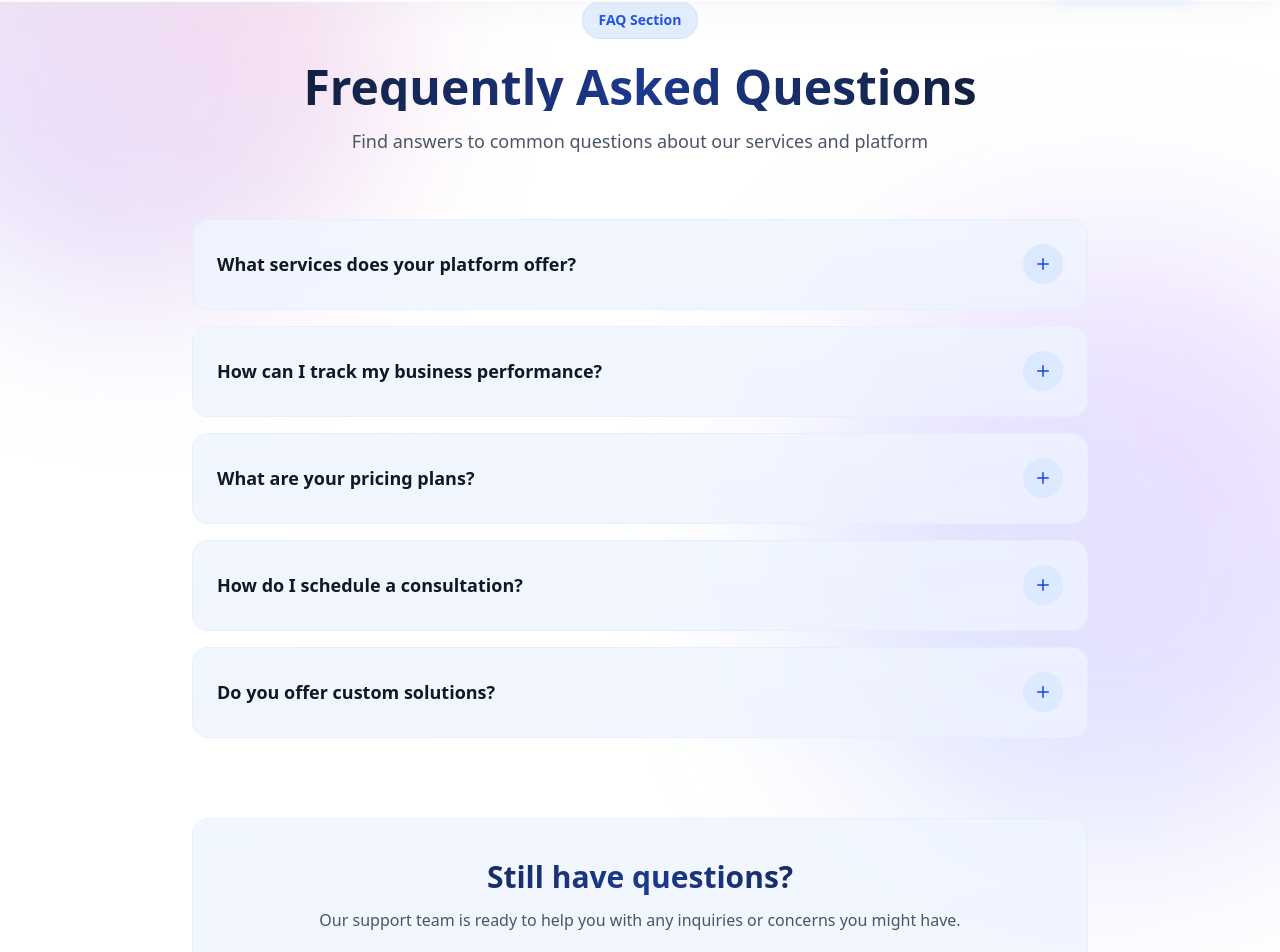
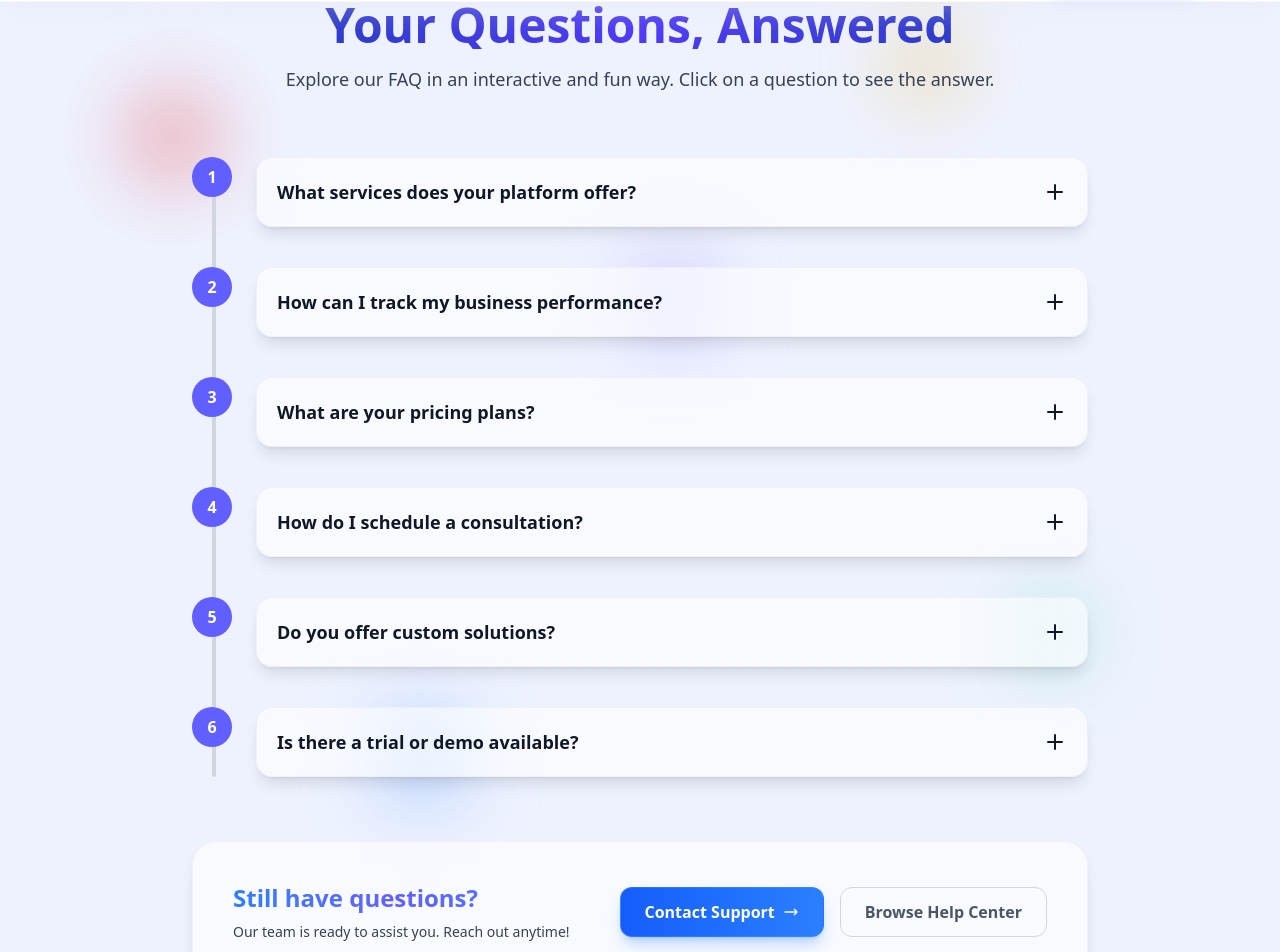
Before and after one commit to kanishka-commits/BizFlow, a React (Vite) app: page /faqs in a window 1280 px wide. Shown: the part 79-1031 px from the top of the page. Built offline with nearby package versions, Linux system fonts and the light colour scheme.

Commit message:
revamp faq section and CTA

```diff
--- a/src/components/FAQ.jsx
+++ b/src/components/FAQ.jsx
@@ -1,50 +1,43 @@
-// Mock AnimatePresence component
-const AnimatePresence = ({ children, initial }) => children;
 import { useState } from "react";
-import { useNavigate } from 'react-router-dom';
+import { useNavigate } from "react-router-dom";
+import { motion, AnimatePresence } from "framer-motion";
+import { useTheme } from "../context/ThemeContext";
 import { Plus, Minus } from "lucide-react";
-
-import { useTheme } from "../context/ThemeContext";
-
-// Mock motion and theme utilities to preserve original structure
-const motion = {
-  div: ({ children, variants, className, onClick, ...props }) => (
-    <div className={className} onClick={onClick} {...props}>{children}</div>
-  ),
-  h2: ({ children, variants, className }) => (
-    <h2 className={className}>{children}</h2>
-  )
-};
-
-const fadeIn = (direction, delay) => ({});
-const textVariant = (delay) => ({});
 
 const faqs = [
   {
-    question: "What services does your platform offer?",
-    answer:
-      "Our platform offers web design, ad creatives, automation services, and infographics to help your business grow.",
+    q: "What services does your platform offer?",
+    a: "Web design, automation, ad creatives, infographics, and more.",
   },
   {
-    question: "How can I track my business performance?",
-    answer:
-      "Our analytics dashboard provides real-time insights, key performance indicators, and detailed reports.",
+    q: "How can I track my business performance?",
+    a: "Real-time dashboards, KPIs, and detailed analytics reports.",
   },
   {
-    question: "What are your pricing plans?",
-    answer:
-      "We offer flexible pricing plans from basic to enterprise levels. Check our Pricing section for details.",
+    q: "What are your pricing plans?",
+    a: "Flexible plans from basic to enterprise. Check Pricing section for details.",
   },
   {
-    question: "How do I schedule a consultation?",
-    answer:
-      "You can easily schedule a consultation through our online booking system by selecting your date and time.",
+    q: "How do I schedule a consultation?",
+    a: "Easily book online by selecting your preferred date and time.",
   },
   {
-    question: "Do you offer custom solutions?",
-    answer:
-      "Yes, we specialize in tailored solutions for businesses. Contact our team to discuss your requirements.",
+    q: "Do you offer custom solutions?",
+    a: "Yes! Tailored solutions are available. Contact us to discuss requirements.",
   },
+  {
+    q: "Is there a trial or demo available?",
+    a: "Yes! You can request a free trial or schedule a live demo to explore our platform before committing.",
+  },
+];
+
+// Predefined decorative bulbs
+const bulbs = [
+  { size: 60, x: "10%", y: "15%", color: "#F87171" },
+  { size: 40, x: "70%", y: "10%", color: "#FBBF24" },
+  { size: 50, x: "30%", y: "70%", color: "#60A5FA" },
+  { size: 35, x: "80%", y: "60%", color: "#34D399" },
+  { size: 45, x: "50%", y: "30%", color: "#A78BFA" },
 ];
 
 export default function FAQ() {
@@ -52,169 +45,145 @@ export default function FAQ() {
   const { isDarkMode } = useTheme();
   const [openIndex, setOpenIndex] = useState(null);
 
-  const toggleFAQ = (index) => {
-    setOpenIndex(openIndex === index ? null : index);
-  };
+  const toggle = (index) => setOpenIndex(openIndex === index ? null : index);
+
+  const bgGlass = isDarkMode
+    ? "bg-gray-900/60 backdrop-blur-lg text-white border border-gray-700/50 shadow-xl"
+    : "bg-white/60 backdrop-blur-lg text-gray-900 border border-gray-200/50 shadow-lg";
 
   return (
-    <div className="min-h-screen bg-transparent">
     <section
-        id="faq"
-        className="py-20 bg-transparent transition-colors duration-300"
-      >
-        <div className="container mx-auto px-4 sm:px-6 lg:px-8">
-          <motion.div variants={fadeIn("up", 0.3)} className="max-w-4xl mx-auto">
-            {/* Header Section */}
-            <div className="text-center mb-16">
-              <div
-                className={`inline-block px-4 py-2 rounded-full text-sm font-semibold mb-6 transition-all duration-500 backdrop-blur-md ${
-                  isDarkMode
-                    ? "bg-blue-500/20 text-blue-300 border border-blue-400/30"
-                    : "bg-blue-100/80 text-blue-700 border border-blue-200/60"
+      className={`relative min-h-screen py-20 px-4 sm:px-6 lg:px-8 transition-colors duration-500 ${
+        isDarkMode ? "bg-gray-900" : "bg-indigo-50"
       }`}
     >
-                FAQ Section
-              </div>
+      {/* Frosted Bulb Background */}
+      {/* Frosted Bulb Background */}
+      {bulbs.map((b, i) => (
+        <div
+          key={i}
+          className="absolute rounded-full z-0"
+          style={{
+            width: b.size * 1.5,
+            height: b.size * 1.5,
+            top: b.y,
+            left: b.x,
+            background: b.color,
+            filter: "blur(40px)",
+            opacity: 0.6,
+            mixBlendMode: isDarkMode ? "screen" : "multiply",
+          }}
+        />
+      ))}
 
-              <motion.h2
-                variants={textVariant(0.2)}
-                className={`text-4xl md:text-5xl font-bold mb-4 transition-all duration-500 ${
+      <div className="relative z-10 max-w-4xl mx-auto text-center mb-16">
+        <h2
+          className={`text-4xl md:text-5xl font-extrabold mb-4 bg-clip-text text-transparent bg-gradient-to-r ${
             isDarkMode
-                    ? "text-white"
-                    : "text-gray-900"
-                } bg-gradient-to-r ${
-                  isDarkMode
-                    ? "from-white via-blue-100 to-white"
-                    : "from-gray-900 via-blue-900 to-gray-900"
-                } bg-clip-text text-transparent`}
+              ? "from-white via-blue-300 to-white"
+              : "from-blue-800 via-indigo-600 to-blue-800"
+          }`}
         >
-                Frequently Asked Questions
-              </motion.h2>
-
-              <p className={`text-lg max-w-2xl mx-auto transition-colors duration-500 ${
-                isDarkMode ? "text-gray-300" : "text-gray-600"
-              }`}>
-                Find answers to common questions about our services and platform
+          Your Questions, Answered
+        </h2>
+        <p
+          className={`${
+            isDarkMode ? "text-gray-300" : "text-gray-700"
+          } text-lg`}
+        >
+          Explore our FAQ in an interactive and fun way. Click on a question to
+          see the answer.
         </p>
       </div>
 
-            {/* FAQ Items */}
-            <div className="space-y-4">
-              {faqs.map((faq, index) => (
+      <div className="relative max-w-4xl mx-auto z-10">
+        <div
+          className={`absolute left-5 top-0 bottom-0 w-1 ${
+            isDarkMode ? "bg-gray-700" : "bg-gray-300"
+          } rounded-full`}
+        ></div>
+
+        {faqs.map((faq, i) => (
+          <div key={i} className="relative flex items-start mb-10">
+            {/* Dot */}
+            <div
+              className={`flex-shrink-0 w-10 h-10 rounded-full ${
+                isDarkMode ? "bg-blue-500" : "bg-indigo-500"
+              } flex items-center justify-center text-white font-bold`}
+            >
+              {i + 1}
+            </div>
+
+            {/* Content */}
+            <div className="ml-6 flex-1 cursor-pointer">
               <motion.div
-                  key={index}
-                  variants={fadeIn("up", 0.1 * (index + 1))}
-                  className={`group rounded-2xl border cursor-pointer transition-all duration-500 ease-out backdrop-blur-md transform-gpu hover:scale-[1.01]
-                    ${openIndex === index
-                      ? (isDarkMode
-                          ? "bg-gradient-to-br from-gray-800 to-gray-900 text-white border border-gray-700 shadow-2xl shadow-gray-900/50 scale-[1.02]"
-                          : "bg-gradient-to-br from-blue-50 to-indigo-50 text-gray-900 border border-blue-100 shadow-2xl shadow-indigo-500/15 scale-[1.02]")
-                      : (isDarkMode
-                          ? "bg-gradient-to-br from-gray-800/80 to-gray-900/80 text-white border border-gray-700/50 hover:from-gray-800 hover:to-gray-900 hover:border-gray-700 hover:shadow-xl hover:shadow-gray-900/40"
-                          : "bg-gradient-to-br from-blue-50/80 to-indigo-50/80 text-gray-900 border border-blue-100/50 hover:from-blue-50 hover:to-indigo-50 hover:border-blue-100 hover:shadow-xl hover:shadow-indigo-500/10")
-                    }
-                  `}
-                  onClick={() => toggleFAQ(index)}
+                onClick={() => toggle(i)}
+                className={`p-5 rounded-2xl border transition-shadow duration-300 ${bgGlass} hover:shadow-2xl flex justify-between items-center`}
+                whileHover={{ scale: 1.03 }}
               >
-                  <div className="flex justify-between items-center p-6">
-                    <h3
-                      className={`text-lg font-semibold pr-4 transition-all duration-300 ${
-                        isDarkMode
-                          ? "text-white group-hover:text-gray-200"
-                          : "text-gray-900 group-hover:text-gray-700"
+                <h3 className="font-semibold text-lg">{faq.q}</h3>
+                <div className="ml-4">
+                  {openIndex === i ? <Minus size={24} /> : <Plus size={24} />}
+                </div>
+              </motion.div>
+
+              <AnimatePresence>
+                {openIndex === i && (
+                  <motion.div
+                    initial={{ opacity: 0, x: 50 }}
+                    animate={{ opacity: 1, x: 0 }}
+                    exit={{ opacity: 0, x: 50 }}
+                    transition={{ duration: 0.3 }}
+                    className={`mt-3 text-sm ${
+                      isDarkMode ? "text-gray-300" : "text-gray-700"
                     }`}
                   >
-                      {faq.question}
-                    </h3>
-
-                    <div
-                      className={`flex-shrink-0 w-10 h-10 rounded-full flex items-center justify-center transition-all duration-300 transform ${
-                        openIndex === index
-                          ? "rotate-180 scale-110"
-                          : "group-hover:scale-110 group-hover:rotate-12 group-hover:-translate-y-0.5"
-                      } ${
-                        isDarkMode
-                          ? (openIndex === index
-                              ? "bg-gray-600 text-white shadow-lg shadow-gray-900/30"
-                              : "bg-gray-700 text-gray-300 group-hover:bg-gray-600 group-hover:text-white group-hover:shadow-md group-hover:shadow-gray-900/20")
-                          : (openIndex === index
-                              ? "bg-indigo-100 text-indigo-700 shadow-lg shadow-indigo-500/20"
-                              : "bg-blue-100 text-blue-700 group-hover:bg-indigo-100 group-hover:text-indigo-700 group-hover:shadow-md group-hover:shadow-indigo-500/10")
-                      }`}
-                    >
-                      {openIndex === index ? (
-                        <Minus size={18} className="transition-all duration-300" />
-                      ) : (
-                        <Plus size={18} className="transition-all duration-300" />
+                    {faq.a}
+                  </motion.div>
                 )}
+              </AnimatePresence>
             </div>
           </div>
-
-                  {/* Smooth animated content */}
-                  <div
-                    className={`overflow-hidden border-t transition-all duration-500 ease-in-out ${
-                      isDarkMode ? "border-gray-700" : "border-blue-100"
-                    }`}
-                    style={{
-                      maxHeight: openIndex === index ? "500px" : "0px",
-                      opacity: openIndex === index ? 1 : 0,
-                      transform: `translateY(${openIndex === index ? "0" : "-10px"})`,
-                      transition: "all 0.5s cubic-bezier(0.4, 0, 0.2, 1)"
-                    }}
-                  >
-                    <div className="px-6 pb-6">
-                      <p
-                        className={`pt-4 text-base leading-relaxed transition-all duration-300 ${
-                          isDarkMode ? "text-gray-300" : "text-gray-700"
-                        }`}
-                        style={{
-                          transform: `translateY(${openIndex === index ? "0" : "-5px"})`,
-                          transition: "transform 0.4s ease-out 0.1s"
-                        }}
-                      >
-                        {faq.answer}
-                      </p>
-                    </div>
-                  </div>
-                </motion.div>
         ))}
       </div>
 
-            {/* Enhanced Bottom CTA Section - UPDATED */}
-            <div className="text-center mt-20">
-              <div className={`p-10 rounded-2xl border transition-all duration-500 ease-out backdrop-blur-md transform-gpu hover:scale-[1.01] ${
-                  isDarkMode
-                    ? "bg-gradient-to-br from-gray-800/80 to-gray-900/80 text-white border border-gray-700/50 hover:from-gray-800 hover:to-gray-900 hover:border-gray-700 hover:shadow-xl hover:shadow-gray-900/40"
-                    : "bg-gradient-to-br from-blue-50/80 to-indigo-50/80 text-gray-900 border border-blue-100/50 hover:from-blue-50 hover:to-indigo-50 hover:border-blue-100 hover:shadow-xl hover:shadow-indigo-500/10"
-                }`}>
+      {/* CTA */}
+      <motion.div
+        initial={{ opacity: 0, y: 20 }}
+        animate={{ opacity: 1, y: 0 }}
+        transition={{ duration: 0.5, delay: 0.2 }}
+        className={`max-w-4xl mx-auto mt-16 p-10 rounded-3xl flex flex-col sm:flex-row justify-between items-center gap-6 ${bgGlass}`}
+      >
         <div>
-                  <h3 className={`text-3xl font-bold mb-3 bg-gradient-to-r ${
-                    isDarkMode
-                      ? "from-white via-blue-100 to-white"
-                      : "from-gray-900 via-blue-900 to-gray-900"
-                  } bg-clip-text text-transparent`}>
+          <h3 className="text-2xl font-bold mb-2 bg-clip-text text-transparent bg-gradient-to-r from-blue-500 via-indigo-500 to-blue-500">
             Still have questions?
           </h3>
-                  <p className={`mb-8 text-base leading-relaxed transition-colors duration-500 ${
-                    isDarkMode ? "text-gray-300" : "text-gray-600"
-                  }`}>
-                    Our support team is ready to help you with any inquiries or concerns you might have.
+          <p
+            className={`${
+              isDarkMode ? "text-gray-300" : "text-gray-700"
+            } text-sm`}
+          >
+            Our team is ready to assist you. Reach out anytime!
           </p>
+        </div>
+        <div className="flex gap-4 flex-col sm:flex-row">
+          <button
+  onClick={() => navigate("/contact")}
+  className={`
+    relative overflow-hidden px-6 py-3 rounded-xl font-semibold text-white
+    bg-gradient-to-r from-blue-600 to-blue-500
+    backdrop-blur-md shadow-lg shadow-blue-500/30
+    border border-blue-400/30
+    transition-transform duration-300 transform hover:scale-105
+    hover:from-blue-500 hover:to-blue-400
+  `}
+>
+  {/* Animated shine effect */}
+  <span className="absolute inset-0 bg-white/20 opacity-0 group-hover:opacity-50
+                   -translate-x-full group-hover:translate-x-0
+                   transition-all duration-700 pointer-events-none rounded-xl"></span>
 
-                  <div className="flex flex-col sm:flex-row gap-4 justify-center items-center">
-                    <button
-                      className={`group relative px-8 py-4 rounded-xl font-semibold transition-all duration-300 transform hover:scale-105 hover:-translate-y-1 backdrop-blur-md overflow-hidden ${
-                        isDarkMode
-                          ? "bg-gradient-to-r from-blue-600 to-blue-500 text-white hover:from-blue-500 hover:to-blue-400 shadow-lg shadow-blue-500/30 hover:shadow-xl hover:shadow-blue-500/50 border border-blue-400/30"
-                          : "bg-gradient-to-r from-blue-600 to-blue-500 text-white hover:from-blue-700 hover:to-blue-600 shadow-lg shadow-blue-500/30 hover:shadow-xl hover:shadow-blue-500/40 border border-blue-300/30"
-                      }`}
-                      onClick={()=>navigate('/contact')}
-                    >
-                      {/* Animated background shine effect */}
-                      <div className="absolute inset-0 opacity-0 group-hover:opacity-100 transition-opacity duration-500">
-                        <div className="absolute inset-0 bg-gradient-to-r from-transparent via-white/20 to-transparent translate-x-[-100%] group-hover:translate-x-[100%] transition-transform duration-1000 ease-out"></div>
-                      </div>
-                      <span className="relative z-10 flex items-center gap-2">
+  <span className="relative flex items-center gap-2">
     Contact Support
     <svg className="w-4 h-4 transition-transform duration-300 group-hover:translate-x-1" fill="none" stroke="currentColor" viewBox="0 0 24 24">
       <path strokeLinecap="round" strokeLinejoin="round" strokeWidth={2} d="M17 8l4 4m0 0l-4 4m4-4H3" />
@@ -223,44 +192,17 @@ export default function FAQ() {
 </button>
 
           <button
-                      className={`group px-6 py-4 rounded-xl font-semibold transition-all duration-300 transform hover:scale-105 hover:-translate-y-1 backdrop-blur-md border-2 ${
+            onClick={() => navigate("/help")}
+            className={`px-6 py-3 rounded-xl border font-semibold transition-transform duration-300 transform hover:scale-105 ${
               isDarkMode
-                          ? "border-gray-600 text-gray-300 hover:border-gray-500 hover:text-white hover:bg-gray-800/50"
-                          : "border-gray-300 text-gray-600 hover:border-gray-400 hover:text-gray-800 hover:bg-white/50"
+                ? "border-gray-600 text-gray-300 hover:bg-gray-700 hover:text-white"
+                : "border-gray-300 text-gray-600 hover:bg-gray-100 hover:text-gray-900"
             }`}
           >
-                      <span className="flex items-center gap-2">
             Browse Help Center
-                        <svg className="w-4 h-4 transition-transform duration-300 group-hover:rotate-12" fill="none" stroke="currentColor" viewBox="0 0 24 24">
-                          <path strokeLinecap="round" strokeLinejoin="round" strokeWidth={2} d="M8.228 9c.549-1.165 2.03-2 3.772-2 2.21 0 4 1.343 4 3 0 1.4-1.278 2.575-3.006 2.907-.542.104-.994.54-.994 1.093m0 3h.01M21 12a9 9 0 11-18 0 9 9 0 0118 0z" />
-                        </svg>
-                      </span>
           </button>
         </div>
-
-                  {/* Contact info */}
-                  <div className={`mt-6 pt-6 border-t flex flex-col sm:flex-row justify-center items-center gap-6 text-sm ${
-                    isDarkMode ? "border-gray-700 text-gray-400" : "border-gray-200 text-gray-500"
-                  }`}>
-                    <div className="flex items-center gap-2">
-                      <svg className="w-4 h-4" fill="none" stroke="currentColor" viewBox="0 0 24 24">
-                        <path strokeLinecap="round" strokeLinejoin="round" strokeWidth={2} d="M3 8l7.89 4.26a2 2 0 002.22 0L21 8M5 19h14a2 2 0 002-2V7a2 2 0 00-2-2H5a2 2 0 00-2 2v10a2 2 0 002 2z" />
-                      </svg>
-                      hello@bizflow.com
-                    </div>
-                    <div className="flex items-center gap-2">
-                      <svg className="w-4 h-4" fill="none" stroke="currentColor" viewBox="0 0 24 24">
-                        <path strokeLinecap="round" strokeLinejoin="round" strokeWidth={2} d="M12 8v4l3 3m6-3a9 9 0 11-18 0 9 9 0 0118 0z" />
-                      </svg>
-                      Response within 24 hours
-                    </div>
-                  </div>
-                </div>
-              </div>
-            </div>
       </motion.div>
-        </div>
     </section>
-    </div>
   );
 }
```
Lines whose indentation alone changed are shown as unchanged.
